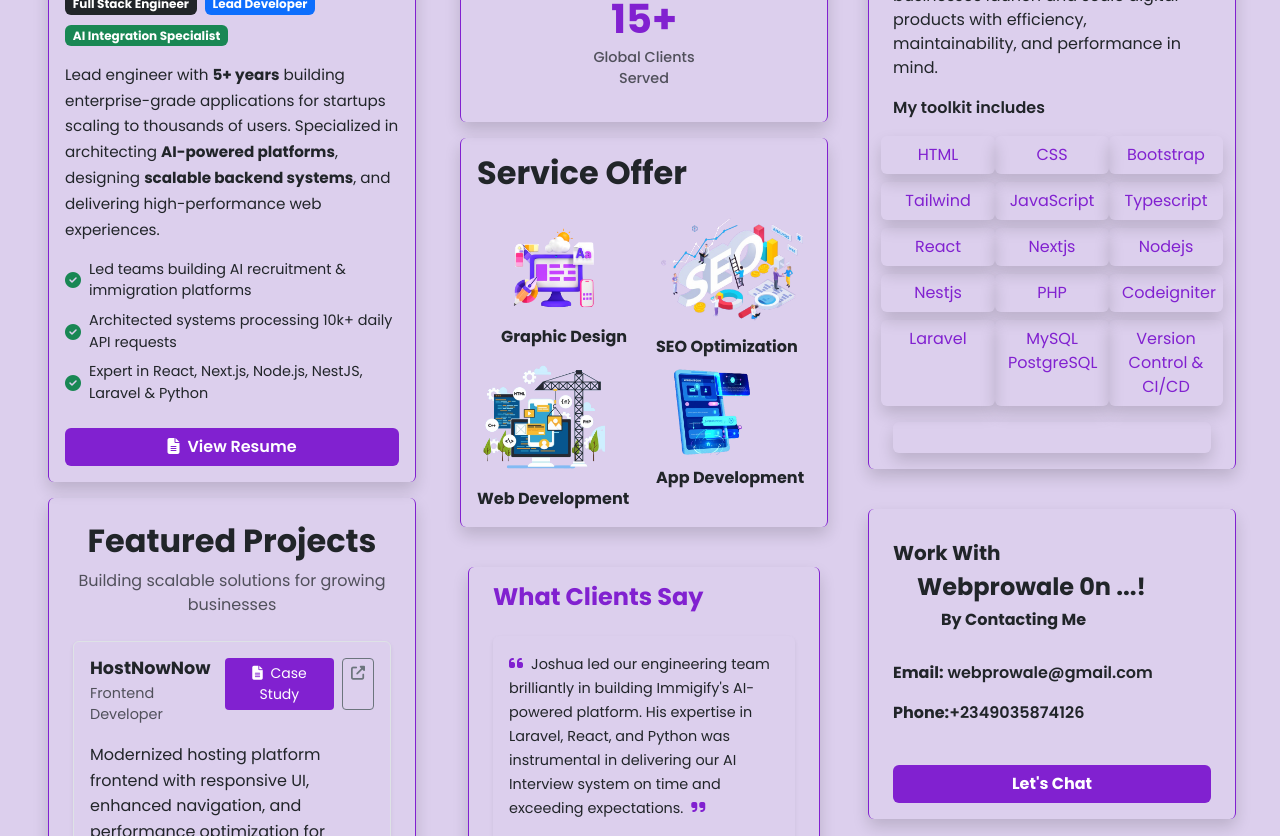
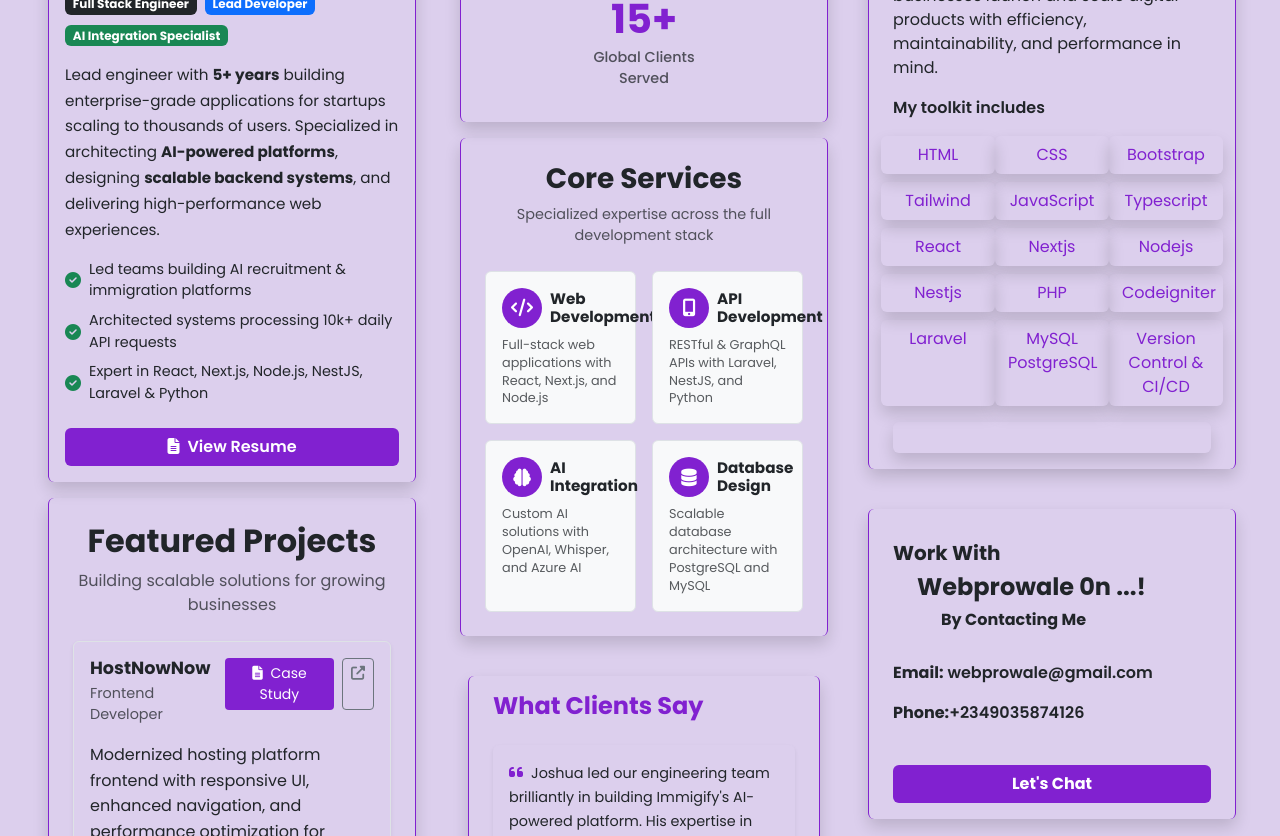
Before and after one commit to Webprowale/webprowale, a React (Vite) app: page / in a window 1280 px wide. Shown: the part 540-1376 px from the top of the page. Built offline with nearby package versions, Linux system fonts and the light colour scheme; no server answers; grey boxes are pictures that could not be loaded.

Commit message:
Update ServiceOffer component with better service display

```diff
--- a/src/Components/ServiceOffer.jsx
+++ b/src/Components/ServiceOffer.jsx
@@ -1,9 +1,4 @@
 import React from "react";
-import LazyLoad from "react-lazyload";
-import web from "../Images/web1.png";
-import appD from "../Images/app.png";
-import graphic from "../Images/graphics.png";
-import seo from "../Images/seo.png";
 import { useRef } from 'react';
 import { gsap } from 'gsap';
 import { useGSAP } from '@gsap/react';
@@ -16,44 +11,56 @@ function ServiceOffer() {
       y: 200
       });
   })
+  const services = [
+    {
+      icon: "fas fa-code",
+      title: "Web Development",
+      description: "Full-stack web applications with React, Next.js, and Node.js"
+    },
+    {
+      icon: "fas fa-mobile-alt",
+      title: "API Development",
+      description: "RESTful & GraphQL APIs with Laravel, NestJS, and Python"
+    },
+    {
+      icon: "fas fa-brain",
+      title: "AI Integration",
+      description: "Custom AI solutions with OpenAI, Whisper, and Azure AI"
+    },
+    {
+      icon: "fas fa-database",
+      title: "Database Design",
+      description: "Scalable database architecture with PostgreSQL and MySQL"
+    }
+  ];
+
   return (
-    <div className="rounded mt-3 shadow px-3 py-3 d-flex flex-column con1">
-      <h4 className="fs-2 fw-bold mb-3 ">Service Offer</h4>
-      <div className="row" style={{ justifyContent: "space-evenly" }}>
-        <div className="col col-6 d-flex flex-column pt-2 ">
-          <LazyLoad height={200} offset={100}>
-            <img src={graphic} className="img-fluid" />
-          </LazyLoad>
-          <small className="fw-bold ms-4 fs-6">Graphic Design</small>
-        </div>
-        <div className="col col-6 d-flex flex-column">
-          <LazyLoad height={200} offset={100}>
-            <img src={seo} className="img-fluid" />
-          </LazyLoad>
-          <small className="fw-bold fs-6">SEO Optimization</small>
-        </div>
-        <div className="col col-6 d-flex flex-column">
-          <LazyLoad height={200} offset={100}>
-            <img
-              src={web}
-              className="img-fluid "
-              style={{ maxWidth: "8rem" }}
-            />
-          </LazyLoad>
-          <small className="fw-bold fs-6 ">Web Development</small>
-        </div>
-        <div className="col col-6 d-flex flex-column">
-          <LazyLoad height={200} offset={100}>
-            <img
-              src={appD}
-              className="img-fluid"
-              style={{ maxWidth: "10rem" }}
-            />
-          </LazyLoad>
-          <small className="fw-bold fs-6">App Development</small>
-        </div>
+    <div className="rounded mt-3 shadow px-4 py-4 d-flex flex-column con1" ref={con}>
+      <div className="text-center mb-4">
+        <h4 className="fw-bold mb-2" style={{ fontSize: '1.75rem' }}>Core Services</h4>
+        <p className="text-muted mb-0 small">Specialized expertise across the full development stack</p>
       </div>
 
+      <div className="row g-3">
+        {services.map((service, index) => (
+          <div key={index} className="col-6">
+            <div className="h-100 p-3 rounded border" style={{ background: '#f8f9fa' }}>
+              <div className="d-flex align-items-center mb-2">
+                <div
+                  className="rounded-circle primaryBg text-white d-flex align-items-center justify-content-center me-2"
+                  style={{ width: '40px', height: '40px', minWidth: '40px' }}
+                >
+                  <i className={service.icon} style={{ fontSize: '1.1rem' }}></i>
+                </div>
+                <h6 className="fw-bold mb-0" style={{ fontSize: '0.95rem' }}>{service.title}</h6>
+              </div>
+              <p className="mb-0 small text-muted" style={{ fontSize: '0.8rem', lineHeight: '1.4' }}>
+                {service.description}
+              </p>
+            </div>
+          </div>
+        ))}
+      </div>
     </div>
   );
 }
```
